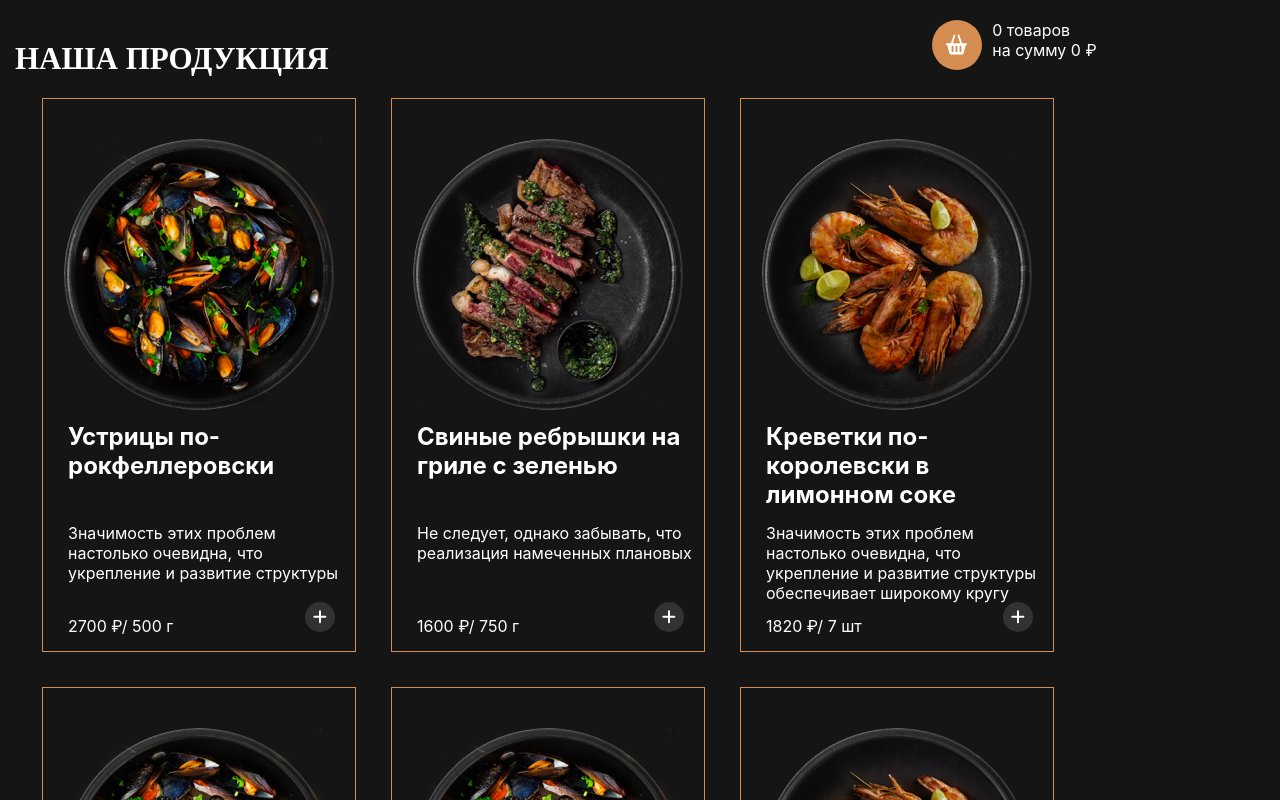
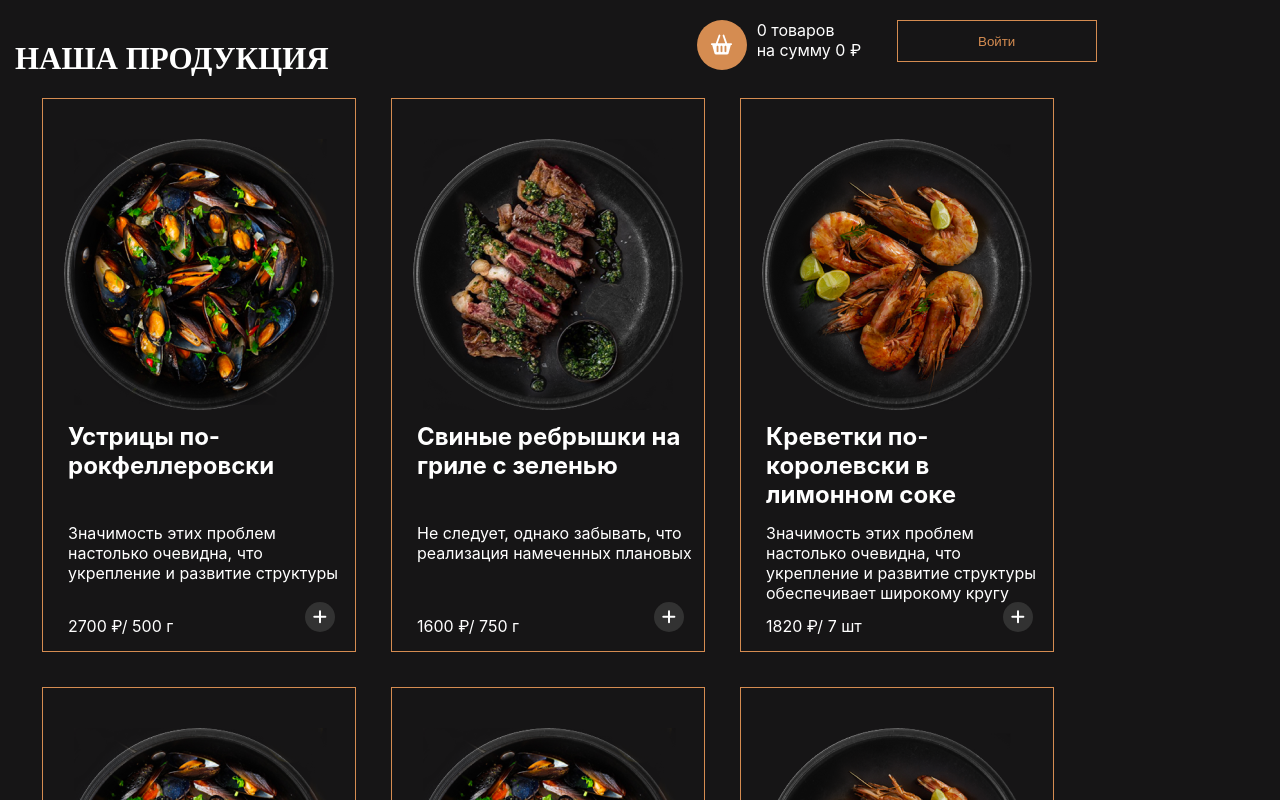
Before and after one commit to 3metil/module-react, a React (Create React App) app: page / in a window 1280 px wide. Shown: the top 800 px of the page. Built offline with nearby package versions, Linux system fonts and the light colour scheme.

Commit message:
Регистрация + авторизация

```diff
--- a/src/components/elements/card.js
+++ b/src/components/elements/card.js
@@ -11,7 +11,7 @@ function Card({id, img, title, description, price, weight}) {
     const dispatch = useDispatch()
     const params = id
     const navigate = useNavigate()
-
+    console.log(params)
     const handleAddProduct = () => {
 
         let item = {
--- a/src/header/Header.jsx
+++ b/src/header/Header.jsx
@@ -15,11 +15,15 @@ return (
 
 <header className="header">
 <h1>НАША ПРОДУКЦИЯ</h1>
-      <div className="menu__cart"><Link to='/cart' className='menu__link'><img src='../images/cart.svg'></img></Link>
+      <div className="header__cart-wrap">
+
+      <div className="menu__cart"><Link to='/cart' className='menu__link'><img src='../images/cart.svg'></img></Link></div>
+
       <div className='header__wrap'>
       <div className='header__quantity'>{count} {prod} </div>
       <div className='header__counter'> на сумму {totalCost}<span> &#8381;</span></div></div>
-</div>
+      <Link to='/enterance'><button className="header__enterance-button">Войти</button></Link></div>
+
       </header>
     );
 };
--- a/src/header/Header.scss
+++ b/src/header/Header.scss
@@ -1,3 +1,26 @@
 .menu__link {
     margin: 0px 10px 0px 0px;
 }
+.header__enterance-button {
+    width: 200px;
+    height: 42px;
+    border: 1px solid #D58C51;
+    background-color: #161516;
+    color:#D58C51;
+    cursor: pointer;
+
+}
+
+.header {
+&__cart-wrap {
+    display: flex;
+    justify-content: flex-end;
+    width: 60vw;
+}
+&__wrap {
+width: 140px;
+}
+    }
+.menu__cart {
+    width: 100px;
+}
--- a/src/pages/Cart.js
+++ b/src/pages/Cart.js
@@ -28,6 +28,7 @@ return(
   <header className='cart__header'>
     <div className='cart__backButton'><Link to='/'><img src='../../images/cart-backButton.svg'></img></Link></div>
     <h1 className={"cart__title"}>КОРЗИНА С ВЫБРАННЫМИ ТОВАРАМИ</h1>
+    <Link to='/enterance'><div className='cart__enterance-button'>Войти</div></Link>
   </header>
 
 
--- a/src/pages/Cart.scss
+++ b/src/pages/Cart.scss
@@ -49,7 +49,17 @@ body {
         motion-rotation: 90deg;
 
     }
-
+    &__enterance-button {
+        width: 200px;
+        height: 42px;
+        border: 1px solid #D58C51;
+        background-color: #161516;
+        color:#D58C51;
+        cursor: pointer;
+        display: flex;
+        align-items: center;
+        justify-content: center;
+    }
 
 
     &__footer {
--- a/src/pages/Enterance.js
+++ b/src/pages/Enterance.js
@@ -5,10 +5,11 @@ import {useForm, useWatch} from 'react-hook-form'
 import Checkbox from '@material-ui/core/Checkbox';
 import CircleCheckedFilled from '@material-ui/icons/CheckCircle';
 import CircleUnchecked from '@material-ui/icons/RadioButtonUnchecked';
-
-
+import {Link} from 'react-router-dom'
+import { useNavigate } from 'react-router-dom';
 export default function Enterance () {
-const {
+const navigate = useNavigate()
+    const {
     register,
     formState: {
         errors, isValid
@@ -25,15 +26,18 @@ const onSubmit = (data) => {
    let password =  JSON.stringify(data.password)
    let passwordStorage = localStorage.getItem(JSON.stringify(data.login))
    if (password === passwordStorage) {
-    alert('success')
+    {navigate(-1)}
+
    } else {
-    alert('fail')
+    alert('Неправильный логин или пароль')
    }
 }
 return (
+
 <div className='form-enterance__page-wrap'>
+
 <div className='form-enterance__page'>
-
+<Link to='/registration'><div className='form-enterance__registration-link'>Зарегистрироваться</div></Link>
 <h1 className='form-enterance__label'>Вход</h1>
 <form onSubmit={handleSubmit(onSubmit)}>
 
--- a/src/pages/Productitem.scss
+++ b/src/pages/Productitem.scss
@@ -26,7 +26,6 @@
 }
 
 .menu__cart {
-    width: 60vw;
     justify-content: flex-end;
     display: flex;
     height: 100%;
--- a/src/pages/Registration.js
+++ b/src/pages/Registration.js
@@ -5,7 +5,7 @@ import {useForm, useWatch} from 'react-hook-form'
 import Checkbox from '@material-ui/core/Checkbox';
 import CircleCheckedFilled from '@material-ui/icons/CheckCircle';
 import CircleUnchecked from '@material-ui/icons/RadioButtonUnchecked';
-
+import { Link } from 'react-router-dom';
 
 export default function Registration () {
 const {
@@ -28,6 +28,7 @@ const onSubmit = (data) => {
 return (
 <div className='form-registration__page-wrap'>
 <div className='form-registration__page'>
+<Link to='/enterance'><div className='form-enterance__registration-link'>Войти</div></Link>
 
 <h1 className='form-registration__label'>Регистрация</h1>
 <form onSubmit={handleSubmit(onSubmit)}>
--- a/src/store/reducers/index.js
+++ b/src/store/reducers/index.js
@@ -69,6 +69,7 @@ const cartSlice = createSlice({
 
 
         }
+
     }
 
 })
```
